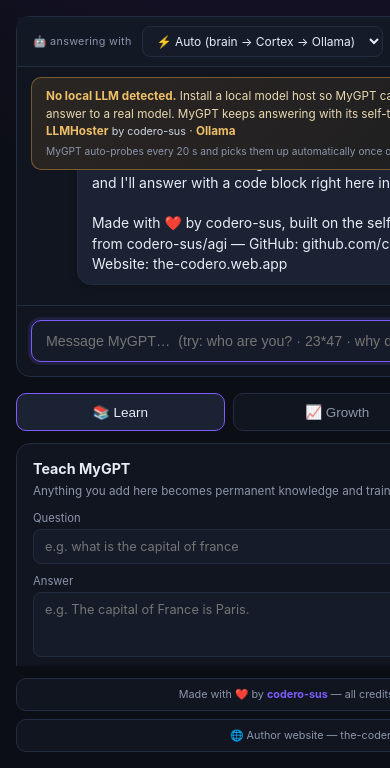
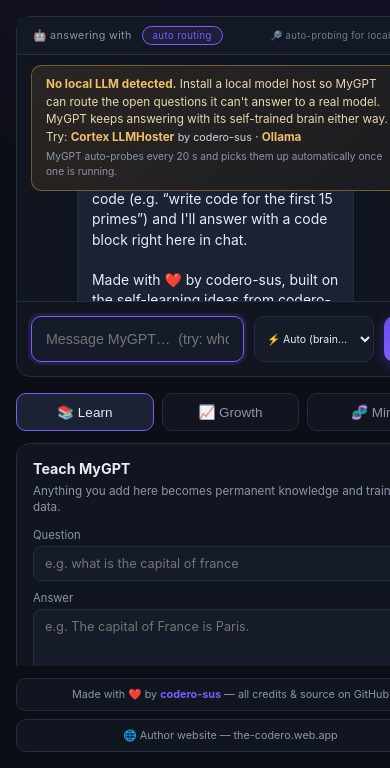
Before and after one commit to codero-sus/MyGPT, a Flask app: page / in a window 390 px wide. Shown: the part 76-844 px from the top of the page. Run offline with Flask 3, Linux system fonts and the light colour scheme.

Commit message:
Model selection dropdown in the composer, next to the send button
The backend/model picker now sits in the chat composer right beside the
send button (input → select → ➤). The top model bar becomes a slim
status strip (current engine pill + auto-probe pill). Picker options,
selection persistence and auto-refresh behaviour are unchanged.

Co-authored-by: arena-agent <297053741+arena-agent@users.noreply.github.com>

```diff
--- a/static/style.css
+++ b/static/style.css
@@ -343,12 +343,18 @@ details.chain pre { background: #0a0e16; border: 1px solid var(--border);
   backdrop-filter: blur(6px);
 }
 .mb-label { font-size: .72rem; color: var(--muted); letter-spacing: .3px; white-space: nowrap; }
-.modelbar select {
+
+/* model picker — lives in the composer, right next to the send button */
+.composer select {
   background: var(--panel); border: 1px solid var(--border); color: var(--text);
-  border-radius: 8px; padding: 6px 10px; font-size: .8rem; font-family: inherit;
-  outline: none; cursor: pointer; max-width: 340px; transition: border-color .15s;
+  border-radius: 10px; padding: 0 8px; font-size: .78rem; font-family: inherit;
+  outline: none; cursor: pointer; height: 46px; max-width: 200px; min-width: 0;
+  transition: border-color .15s; text-overflow: ellipsis;
 }
-.modelbar select:hover, .modelbar select:focus { border-color: var(--accent); }
+.composer select:hover, .composer select:focus { border-color: var(--accent); }
+@media (max-width: 640px) {
+  .composer select { max-width: 120px; font-size: .7rem; }
+}
 .mb-pill { font-size: .64rem; padding: 3px 10px; border-radius: 999px;
   letter-spacing: .4px; white-space: nowrap; border: 1px solid var(--border); }
 .mb-pill.mb-brain { color: var(--accent-2); border-color: var(--accent-2);
@@ -409,5 +415,5 @@ button.ghost-mini:hover { border-color: #ff5d7a; color: #ff5d7a; }
 .composer button { box-shadow: 0 3px 12px rgba(106, 77, 240, .35); }
 button.primary { box-shadow: 0 3px 12px rgba(106, 77, 240, .25); }
 .composer input:focus, .cx-row input:focus, .card input:focus,
-.card textarea:focus, .card select:focus, .modelbar select:focus {
+.card textarea:focus, .card select:focus, .composer select:focus {
   box-shadow: 0 0 0 3px rgba(124, 92, 255, .14); }
--- a/templates/index.html
+++ b/templates/index.html
@@ -26,10 +26,6 @@
       <section class="chat-panel">
         <div class="modelbar">
           <span class="mb-label">🤖 answering with</span>
-          <select id="backend-select" title="Choose which model answers open questions">
-            <option value="auto">⚡ Auto (brain → Cortex → Ollama)</option>
-            <option value="brain">🧠 MyGPT self-trained brain</option>
-          </select>
           <span class="mb-pill" id="backend-pill"></span>
           <span class="mb-probe" id="probe-pill" title="MyGPT auto-probes local LLM hosts every 20 s"></span>
         </div>
@@ -41,6 +37,10 @@
         <form class="composer" id="composer">
           <input id="input" type="text" autocomplete="off"
                  placeholder="Message MyGPT…  (try: who are you? · 23*47 · why does rain happen?)" />
+          <select id="backend-select" title="Choose which model answers open questions">
+            <option value="auto">⚡ Auto</option>
+            <option value="brain">🧠 Brain</option>
+          </select>
           <button type="submit" id="send" title="Send">➤</button>
         </form>
       </section>
```
